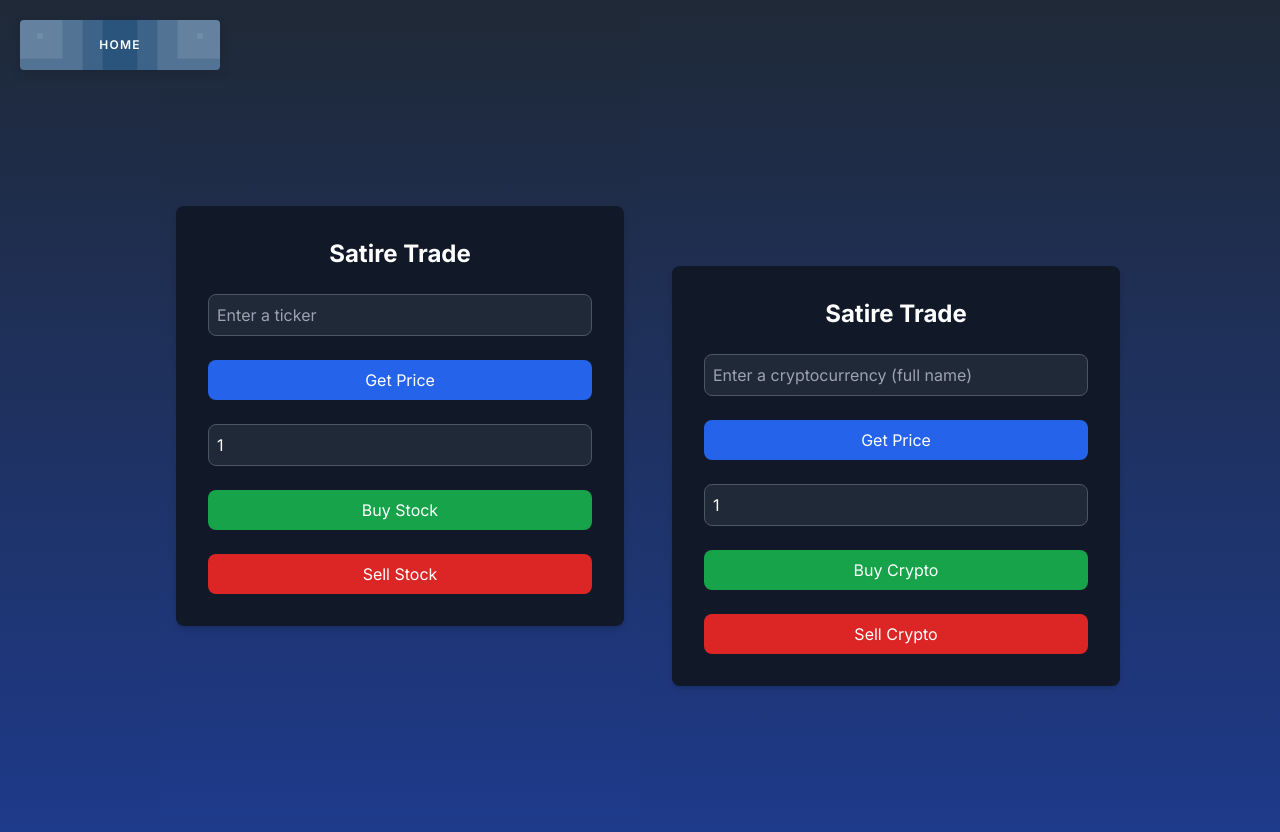
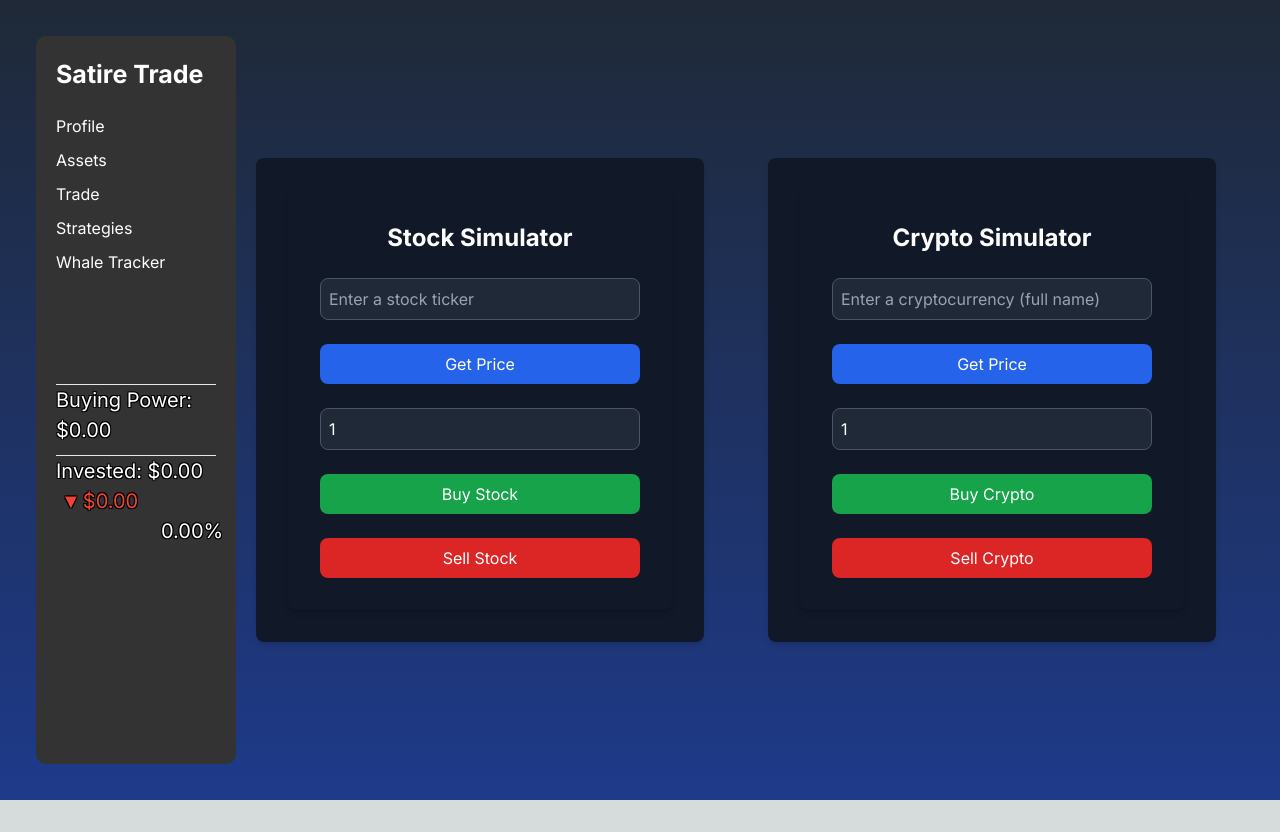
Before and after one commit to EMAlbright/tradingapp, a Next.js app: page /trade in a window 1280 px wide. After the commit the page ends 800 px from the top, so only its background shows below. Built offline with nearby package versions, Linux system fonts and the light colour scheme; no server answers.

Commit message:
UI change

```diff
--- a/src/app/assets/page.css
+++ /dev/null
@@ -1,42 +0,0 @@
-.homeButton {
-    position: absolute;
-    top: 20px;
-    left: 20px;
-    outline: 0;
-    display: inline-flex;
-    justify-content: space-between;
-    background: #2b547c;
-    min-width: 200px;
-    border: 0;
-    border-radius: 4px;
-    box-shadow: 0 4px 12px rgba(0, 0, 0, .1);
-    box-sizing: border-box;
-    padding: 16px 20px;
-    color: #fff;
-    font-size: 12px;
-    font-weight: 600;
-    letter-spacing: 1.2px;
-    text-transform: uppercase;
-    overflow: hidden;
-    cursor: pointer;
-  }
-
-  .homeButton:hover {
-    opacity: .95;
-  }
-
-  .homeButton .animation {
-    border-radius: 100%;
-    animation: ripple 0.6s linear infinite;
-  }
-
-
-  @keyframes ripple {
-    0% {
-      box-shadow: 0 0 0 0 rgba(247, 247, 247, 0.1), 0 0 0 20px rgba(255, 255, 255, 0.1), 0 0 0 40px rgba(255, 255, 255, 0.1), 0 0 0 60px rgba(255, 255, 255, 0.1);
-    }
-
-    100% {
-      box-shadow: 0 0 0 20px rgba(255, 255, 255, 0.1), 0 0 0 40px rgba(255, 255, 255, 0.1), 0 0 0 60px rgba(255, 255, 255, 0.1), 0 0 0 80px rgba(255, 255, 255, 0);
-    }
-  }
--- a/src/app/assets/page.tsx
+++ b/src/app/assets/page.tsx
@@ -2,23 +2,19 @@
 import { useEffect } from "react";
 import UserHoldingStats from "../components/userHoldingStats/page";
 import SectorInformation from "../components/sectorInformation/page";
-import { useRouter } from "next/navigation";
-import "./page.css";
+import SideBar from "../components/sidebar/page";
 
 export default function Assets() {
-    const router = useRouter()
-    const onHome = async() => {
-        router.push("/home");
-    }
-
     return (
-        <div className="min-h-screen bg-gradient-to-b from-gray-800 to-blue-900 text-white p-4">
-            <button className="homeButton" onClick={onHome}>
-                <i className="animation">
-                </i>Home<i className="animation"></i></button>
-            <div className="mt-20">
-            <UserHoldingStats />
-            <SectorInformation />
+        <div className="min-h-screen bg-gradient-to-b from-gray-800 to-blue-900 text-white p-4 flex">
+            <SideBar />
+            <div className="flex-1 flex flex-col overflow-y-auto">
+                <div className="mb-8">
+                    <UserHoldingStats />
+                </div>
+                <div>
+                    <SectorInformation />
+                </div>
             </div>
         </div>
     )
--- a/src/app/backtest/backtest.css
+++ /dev/null
@@ -1,42 +0,0 @@
-.homeButton {
-    position: absolute;
-    top: 20px;
-    left: 20px;
-    outline: 0;
-    display: inline-flex;
-    justify-content: space-between;
-    background: #2b547c;
-    min-width: 200px;
-    border: 0;
-    border-radius: 4px;
-    box-shadow: 0 4px 12px rgba(0, 0, 0, .1);
-    box-sizing: border-box;
-    padding: 16px 20px;
-    color: #fff;
-    font-size: 12px;
-    font-weight: 600;
-    letter-spacing: 1.2px;
-    text-transform: uppercase;
-    overflow: hidden;
-    cursor: pointer;
-  }
-
-  .homeButton:hover {
-    opacity: .95;
-  }
-
-  .homeButton .animation {
-    border-radius: 100%;
-    animation: ripple 0.6s linear infinite;
-  }
-
-
-  @keyframes ripple {
-    0% {
-      box-shadow: 0 0 0 0 rgba(247, 247, 247, 0.1), 0 0 0 20px rgba(255, 255, 255, 0.1), 0 0 0 40px rgba(255, 255, 255, 0.1), 0 0 0 60px rgba(255, 255, 255, 0.1);
-    }
-
-    100% {
-      box-shadow: 0 0 0 20px rgba(255, 255, 255, 0.1), 0 0 0 40px rgba(255, 255, 255, 0.1), 0 0 0 60px rgba(255, 255, 255, 0.1), 0 0 0 80px rgba(255, 255, 255, 0);
-    }
-  }
--- a/src/app/backtest/page.tsx
+++ b/src/app/backtest/page.tsx
@@ -2,7 +2,7 @@
 import React, { useEffect, useState } from 'react';
 import axios from 'axios';
 import Router, { useRouter } from "next/navigation";
-import "./backtest.css";
+import SideBar from '../components/sidebar/page';
 import Image from 'next/image';
 import {MovingSMA, RSI, BB, MACD, CCI, SAR, STO, FIB, WIL, CMO, ELDER, CMF} from "../components/indicatorsFE/indicatorSide";
 interface BacktestResult {
@@ -84,10 +84,8 @@ export default function Backtest() {
   }
 
   return (
-    <div className="min-h-screen flex flex-col md:space-x-4 md:flex-row items-center justify-center bg-gradient-to-b from-gray-800 to-blue-900 text-white p-4">
-      <button className="homeButton" onClick={onHome}>
-        <i className="animation">
-      </i>Home<i className="animation"></i></button>
+    <div className="min-h-screen bg-gradient-to-b from-gray-800 to-blue-900 text-white p-4 flex">
+      <SideBar />
       <div className="w-full max-w-md p-8 space-y-6 bg-gray-900 rounded-lg shadow-md">
         <h1 className="text-2xl font-bold text-center">Backtest</h1>
         <form onSubmit={handleSubmit} className="space-y-4">
@@ -162,7 +160,7 @@ export default function Backtest() {
             )}
     </div>
     {!plotUrl && (
-        <div className="relative mt-4 md:mt-0 w-full md:w-auto">
+        <div className="relative mt-4 md:mt-0 w-full md:w-auto pl-4">
           <div className="w-full rounded-lg p-4 space-y-6 bg-gray-900">
             {hover === "moving_sma" && <MovingSMA />}
             {hover === "rsi" && <RSI />}
--- a/src/app/buyCrypto/page.tsx
+++ b/src/app/buyCrypto/page.tsx
@@ -55,7 +55,8 @@ export default function BuyCryptoPage() {
 
     return (
             <div className="w-full max-w-md p-8 space-y-6 bg-gray-900 rounded-lg shadow-md">
-                <h1 className="text-2xl font-bold text-center">Satire Trade</h1>
+                <div className="w-full max-w-md p-8 space-y-6 bg-gray-900 rounded-lg shadow-md">
+                <h1 className="text-2xl font-bold text-center">Crypto Simulator</h1>
                 <input
                     className="w-full p-2 border border-gray-600 rounded-lg bg-gray-800 placeholder-gray-400 text-white"
                     type="text"
@@ -97,6 +98,7 @@ export default function BuyCryptoPage() {
                 >
                     Sell Crypto
                 </button>
+                </div>
             </div>
     );
 }
--- a/src/app/buyStock/page.tsx
+++ b/src/app/buyStock/page.tsx
@@ -78,13 +78,13 @@ export default function BuyStockPage() {
     };
 
     return (
-        <div className="min-h-screen flex flex-col items-center justify-center bg-gradient-to-b from-gray-800 to-blue-900 text-white p-4">
+        <div className="w-full max-w-md p-8 space-y-6 bg-gray-900 rounded-lg shadow-md">
             <div className="w-full max-w-md p-8 space-y-6 bg-gray-900 rounded-lg shadow-md">
-                <h1 className="text-2xl font-bold text-center">Satire Trade</h1>
+                <h1 className="text-2xl font-bold text-center">Stock Simulator</h1>
                 <input
                     className="w-full p-2 border border-gray-600 rounded-lg bg-gray-800 placeholder-gray-400 text-white"
                     type="text"
-                    placeholder="Enter a ticker"
+                    placeholder="Enter a stock ticker"
                     value={symbol.toUpperCase()}
                     onChange={(e) => setSymbol(e.target.value.toUpperCase())}
                 />
--- a/src/app/components/sectorInformation/page.tsx
+++ b/src/app/components/sectorInformation/page.tsx
@@ -17,11 +17,12 @@ interface SectorMain {
 const SectorInformation = () => {
     const [sectorInfo, setSectorInfo] = useState<SectorMain | null>(null);
     const [error, setError] = useState("");
+    const key = process.env.NEXT_PUBLIC_ROUTE;
     useEffect(() => {
 
         const fetchSectorData = async() => {
             try{
-                const res = await axios.get("http://localhost:8000/api/sector/generalInformation")
+                const res = await axios.get(`${key}/api/sector/generalInformation`)
                 const data = res.data;
                 setSectorInfo(data);
             }
--- a/src/app/home/page.css
+++ b/src/app/home/page.css
@@ -29,7 +29,7 @@ html, body {
   .title {
     font-size: 25px;
     font-weight: 700;
-    color: #2b547c;
+    color: #fff;
     margin-bottom: 20px;
   }
 
--- a/src/app/profile/page.tsx
+++ b/src/app/profile/page.tsx
@@ -4,58 +4,62 @@ import axios from "axios";
 import Link from "next/link";
 import toast from "react-hot-toast";
 import { useRouter } from "next/navigation";
-import "./profile.css";
+import SideBar from "../components/sidebar/page";
 
-export default function ProfilePage (){
+export default function ProfilePage() {
     const router = useRouter();
     const [data, setData] = useState("nothing");
-    const logout = async () =>{
-        try{
-           await axios.get("/api/users/logout")
-           toast.success("Logout Successful")
-           router.push('/login')
-        }
-        catch(error: any){
+
+    const logout = async () => {
+        try {
+            await axios.get("/api/users/logout");
+            toast.success("Logout Successful");
+            router.push('/login');
+        } catch (error: any) {
             console.log(error.message);
             toast.error(error.message);
         }
     }
 
     const getUserDetails = async () => {
-        const res = await axios.get('/api/users/me')
+        const res = await axios.get('/api/users/me');
         console.log(res.data);
         setData(res.data.data._id);
     }
 
-    const onHome = async() =>{
-        router.push("/home");
-    }
-
     return (
-        <div className="flex flex-col items-center
-        justify-center min-h-screen py-2">
-            <button className="homeButton" onClick={onHome}>
-                <i className="animation">
-                    </i>Home<i className="animation"></i>
-            </button>
-            <h1 className="text-4xl font-bold mb-4">Profile</h1>
-            <hr/>
-            <hr className="border-white w-1/4 mb-4" />
-            <p className="text-lg mb-4">Welcome to your profile page</p>
-            <h2 className="text-2xl mb-4">{data === 'nothing'?"No user data available": <Link
-            href={'/profile/${data}'}>
-            <div className="underline hover:text-blue-300">{data}</div>
-            </Link>}</h2>
-            <hr/>
-            <hr className="border-white w-1/4 mb-4" />
-            <button
-                onClick={logout}
-                className="bg-blue-500 hover:bg-blue-700 text-white py-2 px-6 rounded-md mb-4 focus:outline-none"
-      >     Logout</button>
-
-            <button
-            onClick={getUserDetails}
-            className="bg-blue-500 hover:bg-blue-700 text-white py-2 px-6 rounded-md mb-4 focus:outline-none">Get User Details</button>
+        <div className="min-h-screen bg-gradient-to-b from-gray-800 to-blue-900 text-white p-4 flex">
+            <SideBar />
+            <div className="flex-1 flex flex-col items-center justify-center">
+                <div className="w-full max-w-md bg-gray-900 rounded-lg shadow-md p-8">
+                    <h1 className="text-4xl font-bold mb-6 text-center">Profile</h1>
+                    <hr className="border-white w-full mb-6" />
+                    <p className="text-lg mb-6 text-center">Welcome to your profile page</p>
+                    <h2 className="text-2xl mb-6 text-center">
+                        {data === 'nothing'
+                            ? "No user data available"
+                            : <Link href={`/profile/${data}`}>
+                                <div className="underline hover:text-blue-300">{data}</div>
+                              </Link>
+                        }
+                    </h2>
+                    <hr className="border-white w-full mb-6" />
+                    <div className="flex flex-col space-y-4">
+                        <button
+                            onClick={logout}
+                            className="bg-blue-500 hover:bg-blue-700 text-white py-2 px-6 rounded-md focus:outline-none transition duration-300 ease-in-out"
+                        >
+                            Logout
+                        </button>
+                        <button
+                            onClick={getUserDetails}
+                            className="bg-green-500 hover:bg-green-700 text-white py-2 px-6 rounded-md focus:outline-none transition duration-300 ease-in-out"
+                        >
+                            Get User Details
+                        </button>
+                    </div>
+                </div>
+            </div>
         </div>
     )
 }
--- a/src/app/profile/profile.css
+++ /dev/null
@@ -1,41 +0,0 @@
-.homeButton {
-    position: absolute;
-    top: 20px;
-    left: 20px;
-    outline: 0;
-    display: inline-flex;
-    justify-content: space-between;
-    background: #2b547c;
-    min-width: 200px;
-    border: 0;
-    border-radius: 4px;
-    box-shadow: 0 4px 12px rgba(0, 0, 0, .1);
-    box-sizing: border-box;
-    padding: 16px 20px;
-    color: #fff;
-    font-size: 12px;
-    font-weight: 600;
-    letter-spacing: 1.2px;
-    text-transform: uppercase;
-    overflow: hidden;
-    cursor: pointer;
-  }
-
-  .homeButton:hover {
-    opacity: .95;
-  }
-
-  .homeButton .animation {
-    border-radius: 100%;
-    animation: ripple 0.6s linear infinite;
-  }
-
-  @keyframes ripple {
-    0% {
-      box-shadow: 0 0 0 0 rgba(247, 247, 247, 0.1), 0 0 0 20px rgba(255, 255, 255, 0.1), 0 0 0 40px rgba(255, 255, 255, 0.1), 0 0 0 60px rgba(255, 255, 255, 0.1);
-    }
-
-    100% {
-      box-shadow: 0 0 0 20px rgba(255, 255, 255, 0.1), 0 0 0 40px rgba(255, 255, 255, 0.1), 0 0 0 60px rgba(255, 255, 255, 0.1), 0 0 0 80px rgba(255, 255, 255, 0);
-    }
-  }
--- a/src/app/trade/page.tsx
+++ b/src/app/trade/page.tsx
@@ -1,28 +1,21 @@
 "use client";
 import BuyStockPage from "../buyStock/page";
 import BuyCryptoPage from "../buyCrypto/page";
-import Router, { useRouter } from "next/navigation";
+import SideBar from "../components/sidebar/page";
 import "./trade.css";
 
 export default function TradingPage() {
-    const router = useRouter();
-
-    const onHome = async() =>{
-        router.push("/home");
-    }
-
     return(
-        <div className="min-h-screen bg-gradient-to-b from-gray-800 to-blue-900 text-white p-4">
-            <button className="homeButton" onClick={onHome}>
-                <i className="animation">
-                    </i>Home<i className="animation"></i>
-            </button>
-            <div className="flex flex-row justify-center space-x-4">
-                <div className="stocks">
-                    < BuyStockPage/>
-                </div>
-                <div className="crypto">
-                    < BuyCryptoPage/>
+        <div className="min-h-screen bg-gradient-to-b from-gray-800 to-blue-900 text-white p-4 flex">
+            <SideBar />
+            <div className="flex-1 flex justify-center items-center">
+                <div className="trading-container">
+                    <div className="trading-box">
+                        <BuyStockPage/>
+                    </div>
+                    <div className="trading-box">
+                        <BuyCryptoPage/>
+                    </div>
                 </div>
             </div>
         </div>
--- a/src/app/trade/trade.css
+++ b/src/app/trade/trade.css
@@ -1,61 +1,24 @@
-.homeButton {
-    position: absolute;
-    top: 20px;
-    left: 20px;
-    outline: 0;
-    display: inline-flex;
-    justify-content: space-between;
-    background: #2b547c;
-    min-width: 200px;
-    border: 0;
-    border-radius: 4px;
-    box-shadow: 0 4px 12px rgba(0, 0, 0, .1);
-    box-sizing: border-box;
-    padding: 16px 20px;
-    color: #fff;
-    font-size: 12px;
-    font-weight: 600;
-    letter-spacing: 1.2px;
-    text-transform: uppercase;
-    overflow: hidden;
-    cursor: pointer;
+.trading-container {
+  display: flex;
+  justify-content: center;
+  align-items: flex-start;
+  gap: 1rem;
+  width: 100%;
+  max-width: 1200px; /* Adjust this value as needed */
+}
+
+.trading-box {
+  flex: 1;
+  min-width: 0;
+}
+
+@media (max-width: 768px) {
+  .trading-container {
+      flex-direction: column;
+      align-items: center;
   }
 
-  .homeButton:hover {
-    opacity: .95;
+  .trading-box {
+      width: 100%;
   }
-
-  .homeButton .animation {
-    border-radius: 100%;
-    animation: ripple 0.6s linear infinite;
-  }
-
-  .flex-row {
-    display: flex;
-    flex-direction: row;
-    align-items: flex-start;
-    justify-content: center;
-    gap: 1rem;
 }
-
-.crypto {
-  margin-top: 250px;
-}
-
-.trading-page {
-  display: flex;
-  flex-direction: column;
-  align-items: center;
-  justify-content: center;
-}
-
-
-  @keyframes ripple {
-    0% {
-      box-shadow: 0 0 0 0 rgba(247, 247, 247, 0.1), 0 0 0 20px rgba(255, 255, 255, 0.1), 0 0 0 40px rgba(255, 255, 255, 0.1), 0 0 0 60px rgba(255, 255, 255, 0.1);
-    }
-
-    100% {
-      box-shadow: 0 0 0 20px rgba(255, 255, 255, 0.1), 0 0 0 40px rgba(255, 255, 255, 0.1), 0 0 0 60px rgba(255, 255, 255, 0.1), 0 0 0 80px rgba(255, 255, 255, 0);
-    }
-  }
```
